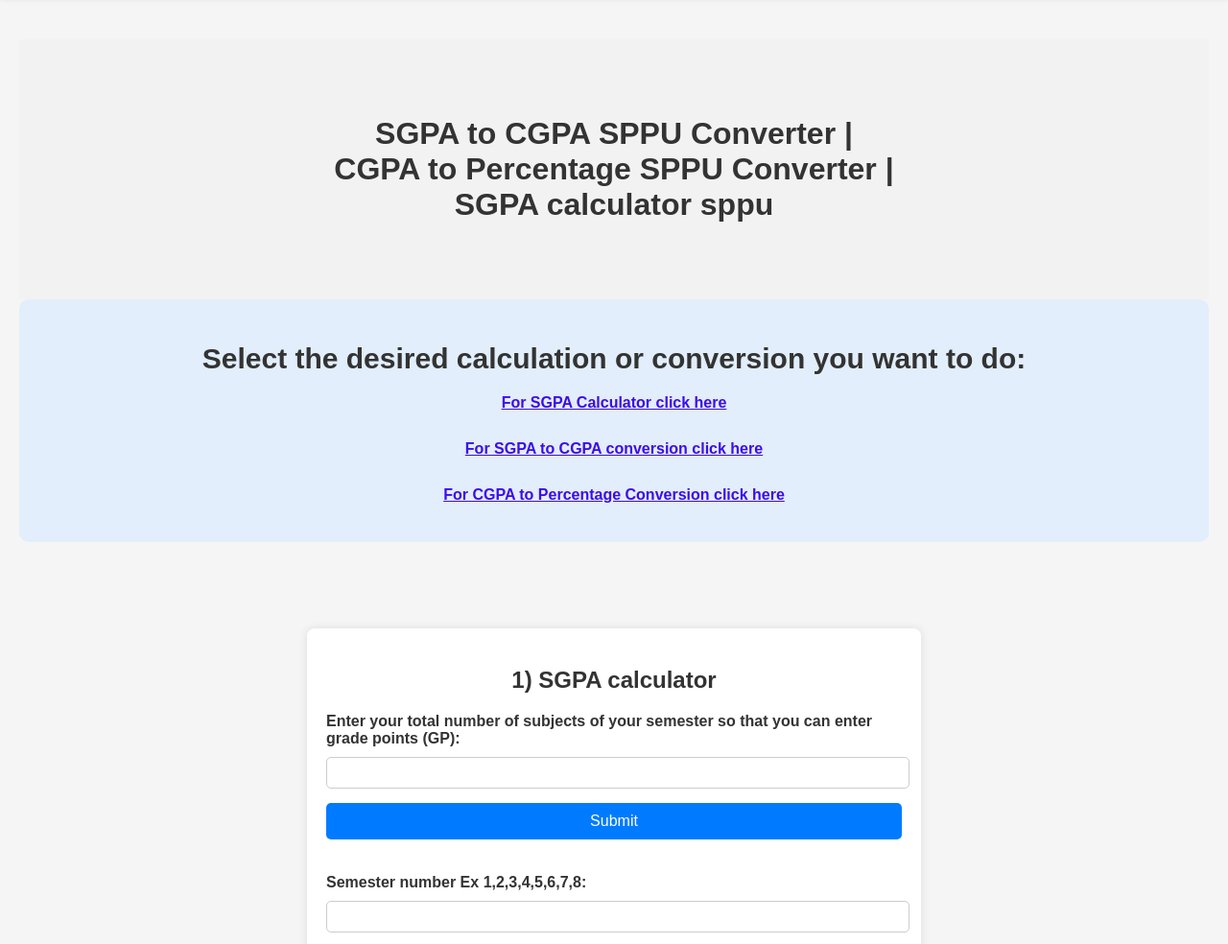
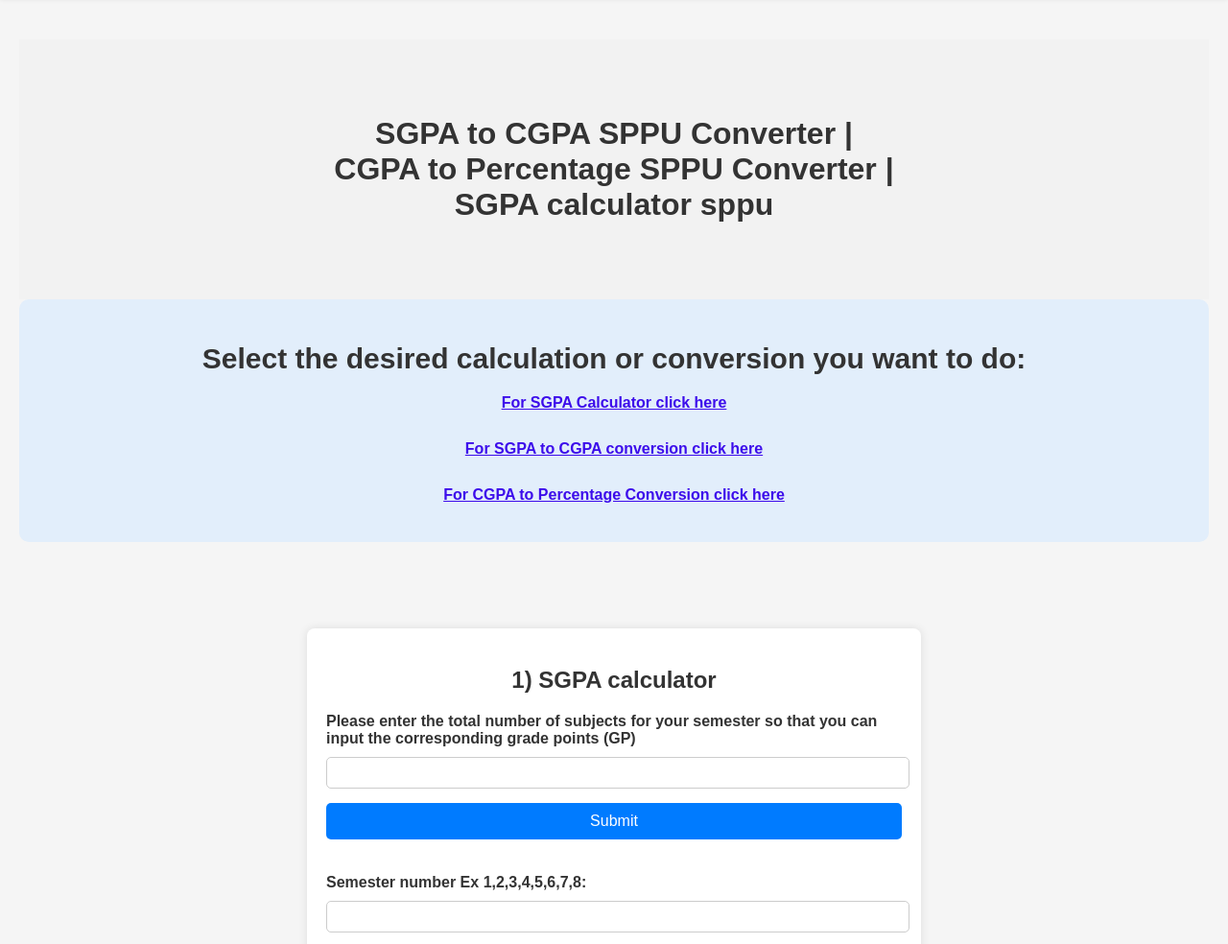
Before and after one commit to aniketbankapur02/sppu-cgpa-percentage-converter, a plain HTML site: page index.html in a window 1280 px wide. Shown: the part 79-1063 px from the top of the page at 96% size. Drawn offline with Linux system fonts and the light colour scheme.

Commit message:
Update index.html

```diff
--- a/index.html
+++ b/index.html
@@ -418,8 +418,7 @@
                 <!-- SGPA Calculator content -->
                 <h2 id="sgpa-calculator">1) SGPA calculator </h2>
 
-                <label for="numSubjects">Enter your total number of subjects of your semester so that you can enter
-                    grade points (GP):</label>
+                <label for="numSubjects">Please enter the total number of subjects for your semester so that you can input the corresponding grade points (GP)</label>
                 <input id="numSubjects" required="" step="0.01" type="number" />
                 <button onclick="generateInputs()">Submit </button>
                 <br>
```
